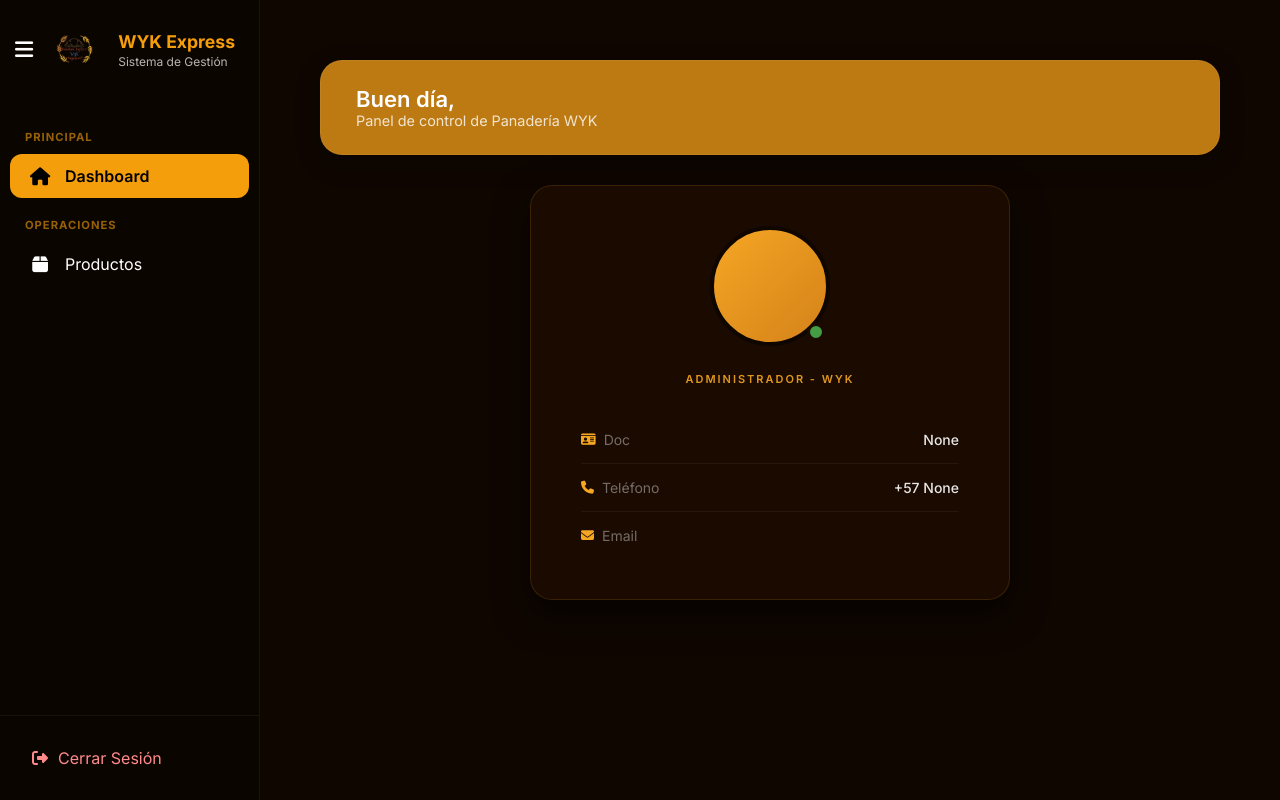
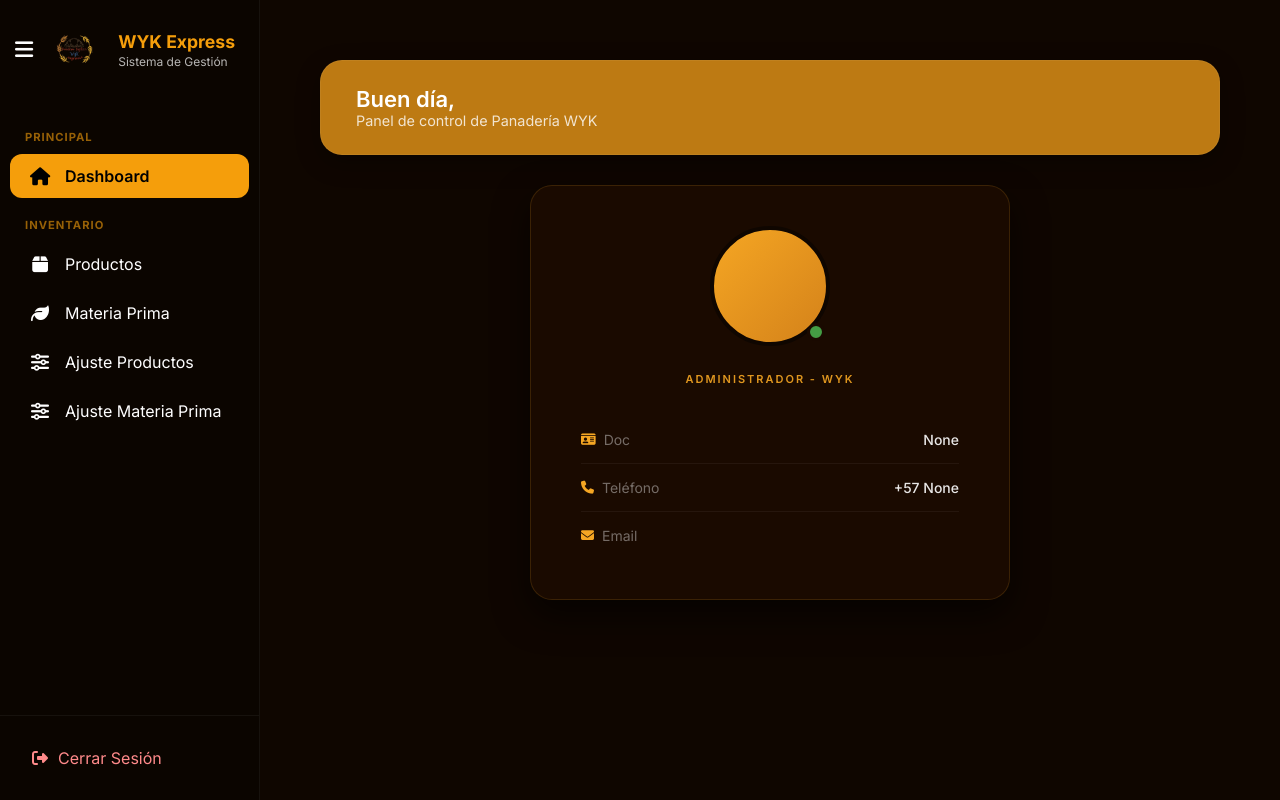
Before and after one commit to Branndon-Suarez/3.WYK-PYTHON.github.io, a Django app: page /usuarios/inicio/ in a window 1280 px wide. Run offline with Django 5.2, Linux system fonts and the light colour scheme; the visitor is signed in with stand-in values (Sample User, id 1).

Commit message:
update base.html

```diff
--- a/proyecto_wyk/templates/base.html
+++ b/proyecto_wyk/templates/base.html
@@ -53,11 +53,26 @@
                 </a>
                 {% endif %}
 
-                <div class="nav-section">OPERACIONES</div>
+                <div class="nav-section">INVENTARIO</div>
 
-                <a href="javascript:void(0)" class="nav-item" onclick="showModule('productos')">
+                <a href="javascript:void(0)" class="nav-item">
                     <i class="fa fa-box"></i>
                     <span>Productos</span>
+                </a>
+
+                <a href="javascript:void(0)" class="nav-item">
+                    <i class="fa fa-leaf"></i>
+                    <span>Materia Prima</span>
+                </a>
+
+                <a href="javascript:void(0)" class="nav-item">
+                    <i class="fa fa-sliders-h"></i>
+                    <span>Ajuste Productos</span>
+                </a>
+
+                <a href="javascript:void(0)" class="nav-item">
+                    <i class="fa fa-sliders-h"></i>
+                    <span>Ajuste Materia Prima</span>
                 </a>
             </div>
 
```
